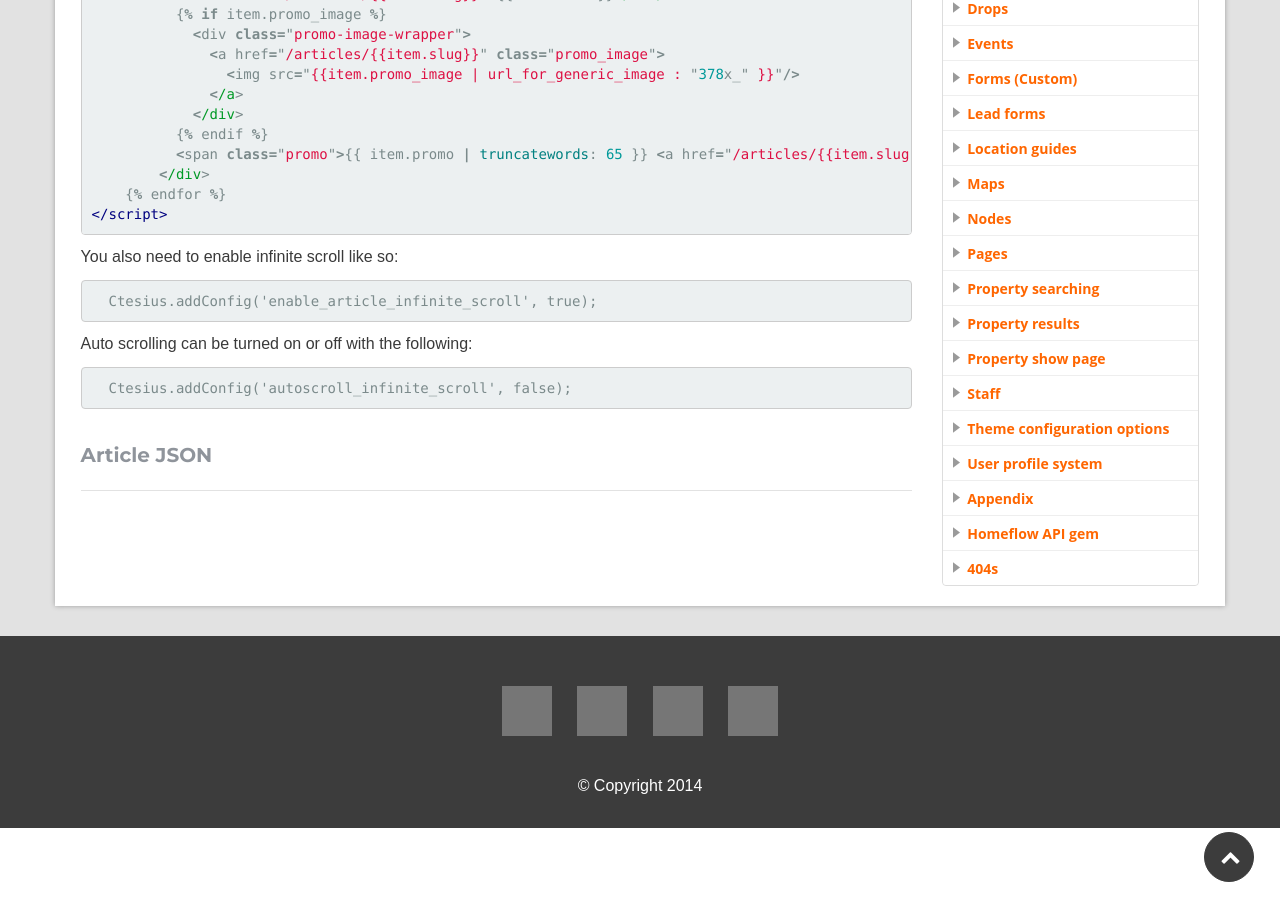
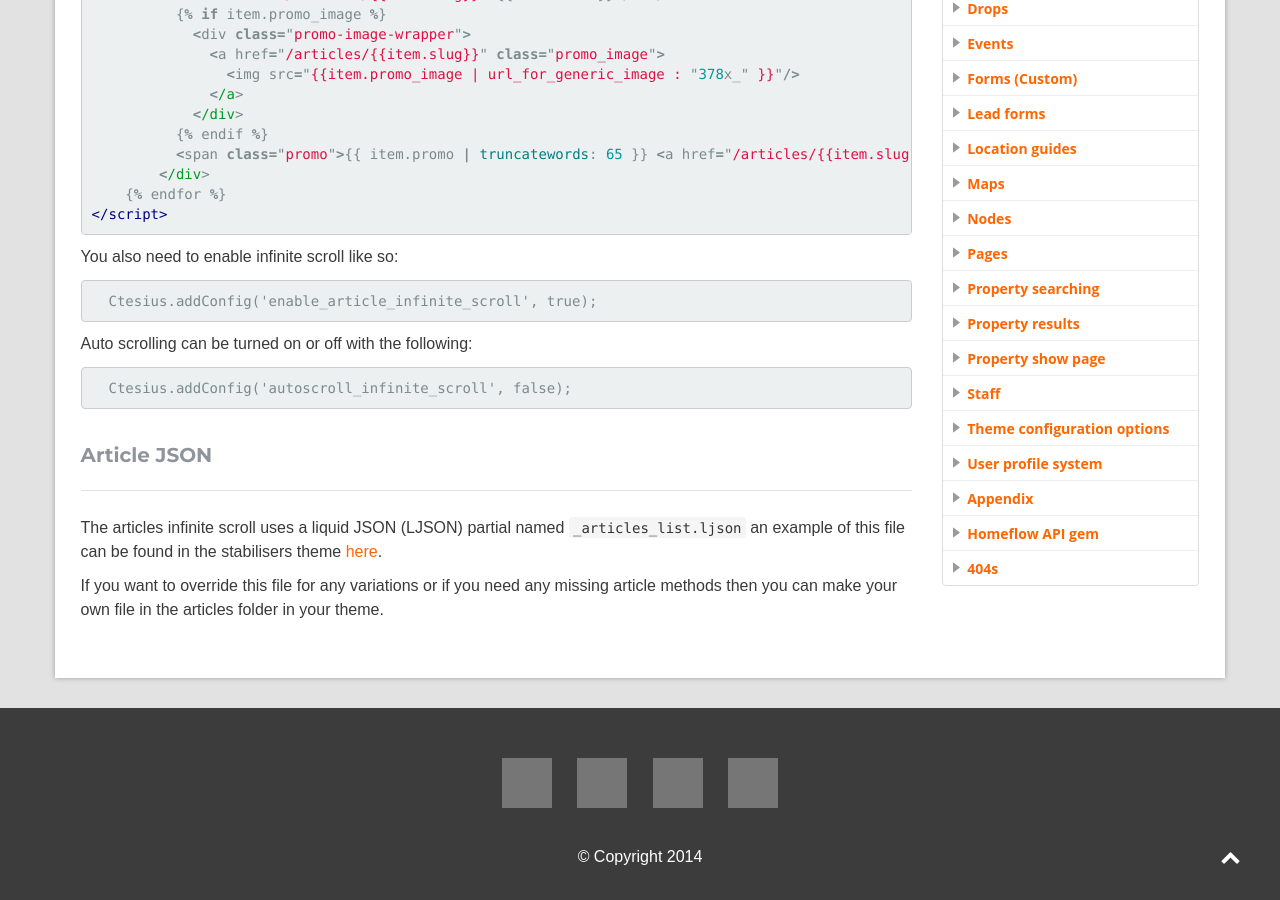
Before and after one commit to homeflow/homeflow.github.io, a Jekyll site: the page built from _posts/articles/2016-01-01-infinite-scroll.md, in a window 1280 px wide and 900 px high, scrolled down 755 px, cut to the strip 0-900 px from the top of the window. Built offline with Jekyll 4.4.1, drawn with Linux system fonts in a browser that asks for light colours; grey boxes are pictures that could not be loaded.

Commit message:
Articles JSON

```diff
--- a/_posts/articles/2016-01-01-infinite-scroll.md
+++ b/_posts/articles/2016-01-01-infinite-scroll.md
@@ -55,3 +55,6 @@ Auto scrolling can be turned on or off with the following:
 {% endhighlight %}
 
 ### Article JSON
+The articles infinite scroll uses a liquid JSON (LJSON) partial named ``_articles_list.ljson`` an example of this file can be found in the stabilisers theme [here](https://github.com/homeflow/stabilisers/blob/master/articles/_articles_list.ljson).
+
+If you want to override this file for any variations or if you need any missing article methods then you can make your own file in the articles folder in your theme.
```
